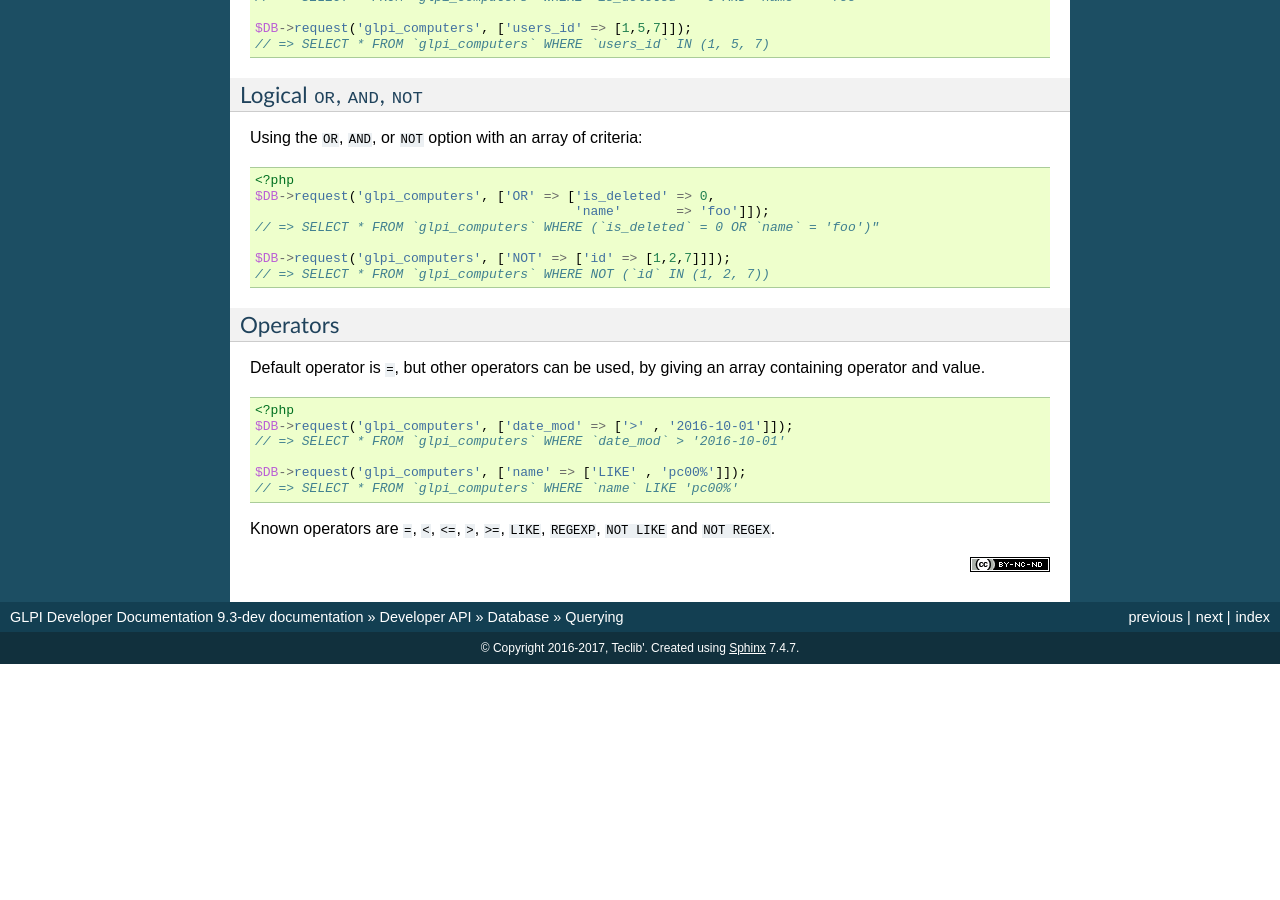
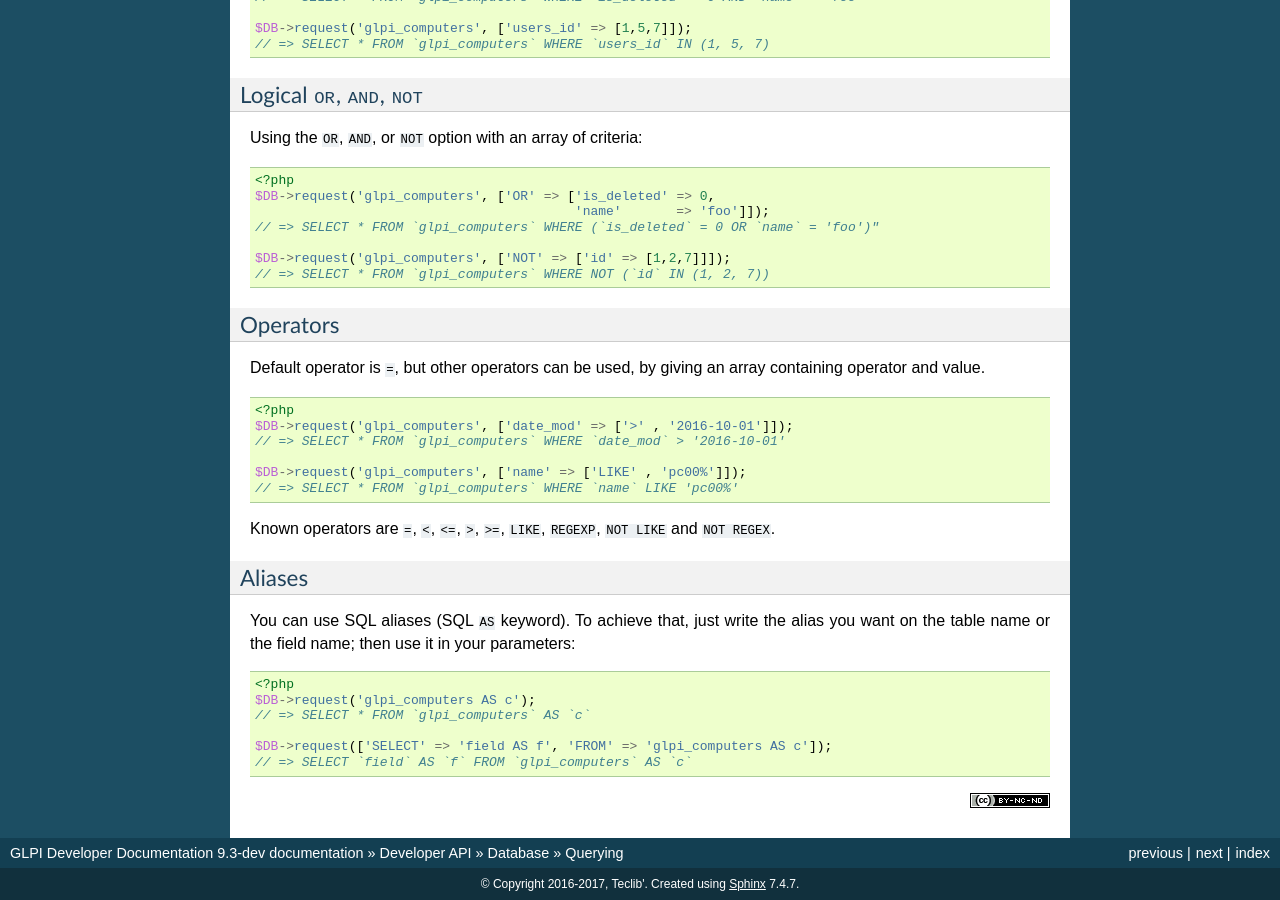
Before and after one commit to glpi-project/docdev, a Sphinx documentation site: the page built from source/devapi/database/dbiterator.rst, in a window 1280 px wide and 900 px high, scrolled down 3558 px. Built offline with Sphinx 7.4.7, drawn with Linux system fonts in a browser that asks for light colours; before the commit the page ends 4222 px from its top, so only the background shows below that.

Commit message:
A word on aliases

```diff
--- a/source/devapi/database/dbiterator.rst
+++ b/source/devapi/database/dbiterator.rst
@@ -262,3 +262,17 @@ Default operator is ``=``, but other operators can be used, by giving an array c
    // => SELECT * FROM `glpi_computers` WHERE `name` LIKE 'pc00%'
 
 Known operators are ``=``, ``<``, ``<=``, ``>``, ``>=``, ``LIKE``, ``REGEXP``, ``NOT LIKE`` and ``NOT REGEX``.
+
+Aliases
++++++++
+
+You can use SQL aliases (SQL ``AS`` keyword). To achieve that, just write the alias you want on the table name or the field name; then use it in your parameters:
+
+.. code-block:: php
+
+   <?php
+   $DB->request('glpi_computers AS c');
+   // => SELECT * FROM `glpi_computers` AS `c`
+
+   $DB->request(['SELECT' => 'field AS f', 'FROM' => 'glpi_computers AS c']);
+   // => SELECT `field` AS `f` FROM `glpi_computers` AS `c`
```
